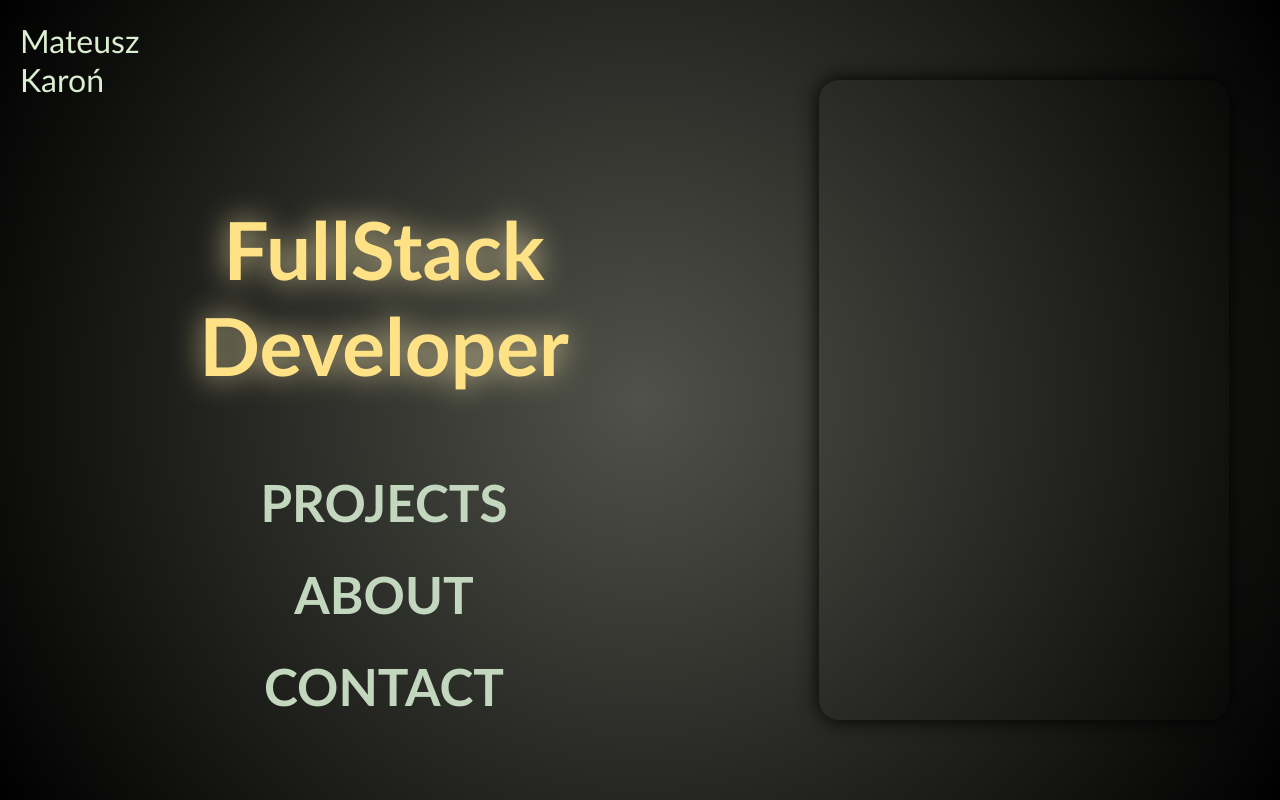
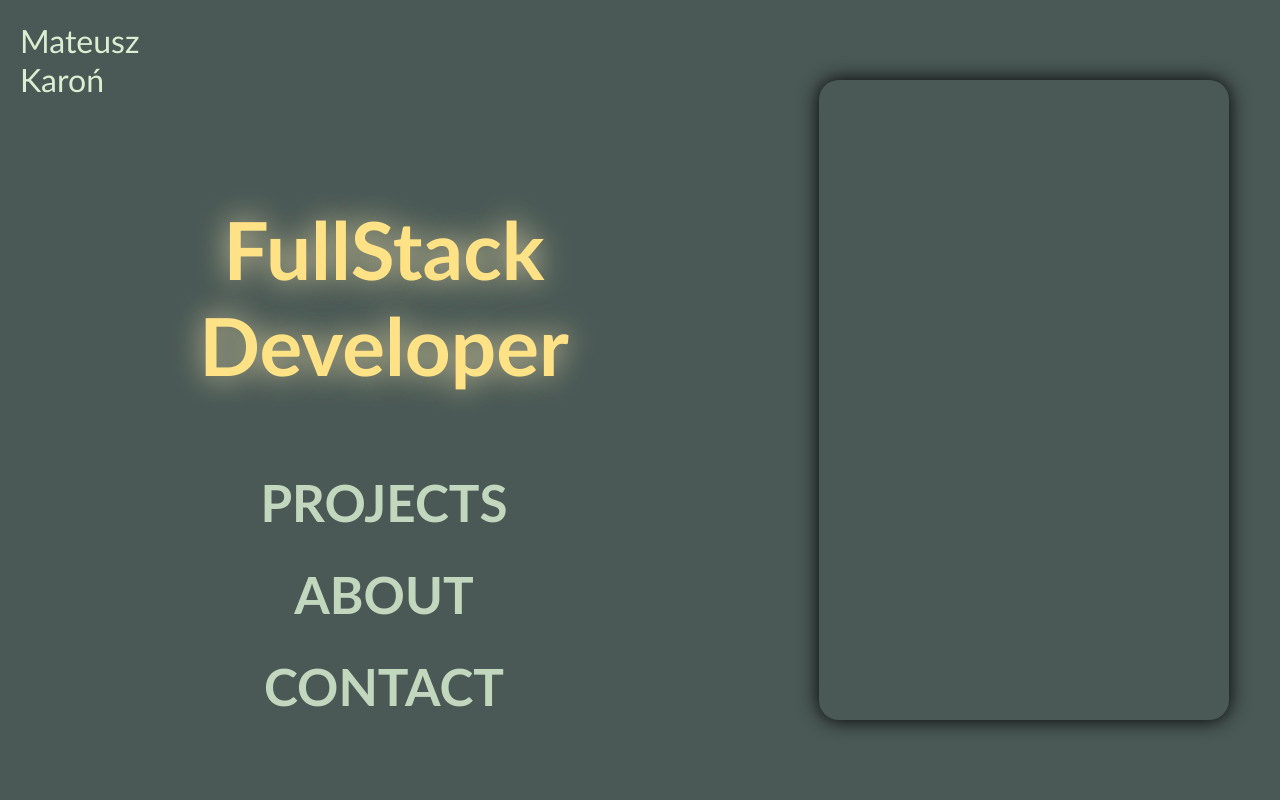
Before and after one commit to mateuszkaron/mateuszkaron.github.io, a plain HTML site: page index.html in a window 1280 px wide. Drawn offline with Linux system fonts and the light colour scheme.

Commit message:
Update index.html

```diff
--- a/index.html
+++ b/index.html
@@ -239,9 +239,9 @@ const scrollable = document.getElementById('scrollable');
         height: 100vh;
         width: 100vw;
         background-color: #4A5956 /*#1B1B1B*/;
-        background: radial-gradient(circle,rgba(36, 39, 28, 0.8), rgba(0, 0, 0, 1)), url('bg.jpg');
+        /*background: radial-gradient(circle,rgba(36, 39, 28, 0.8), rgba(0, 0, 0, 1)), url('bg.jpg');
         background-size: cover;
-        background-position: center;
+        background-position: center;*/
     }
 
     .main-left{
```
